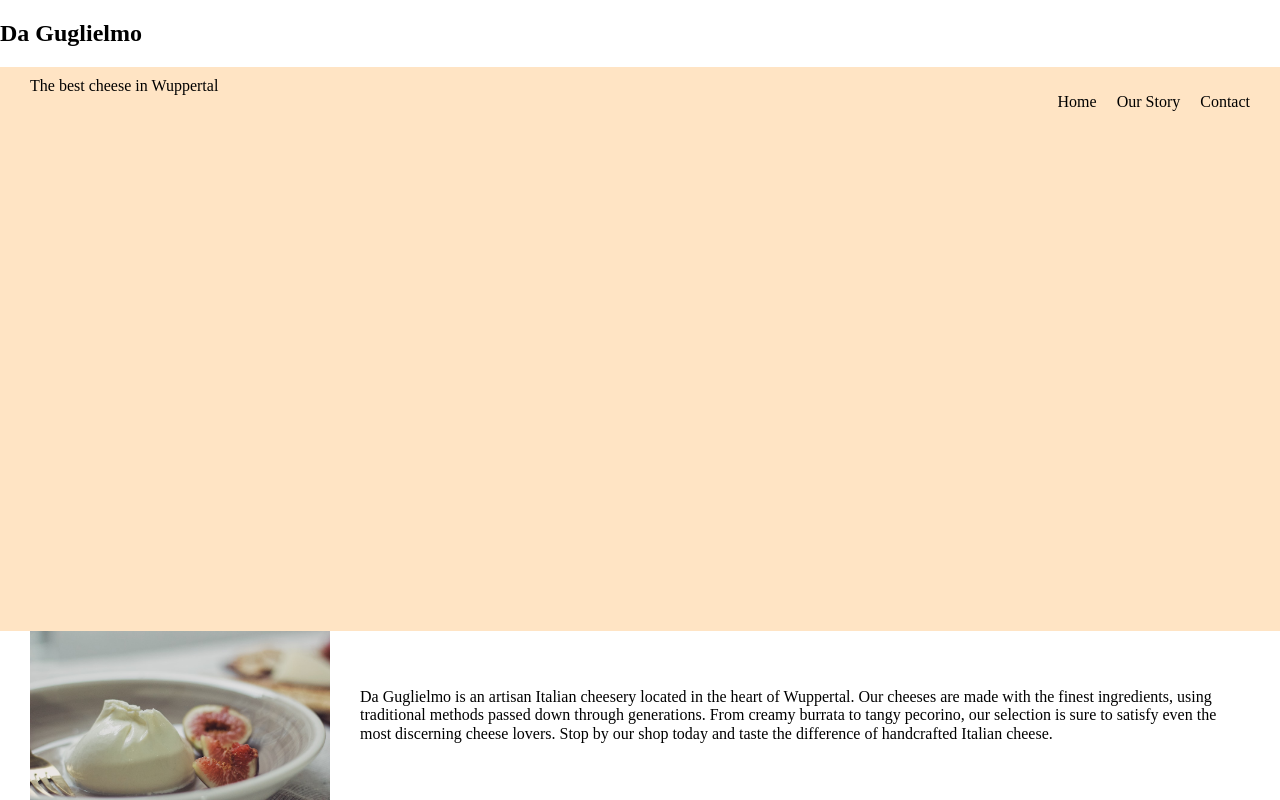
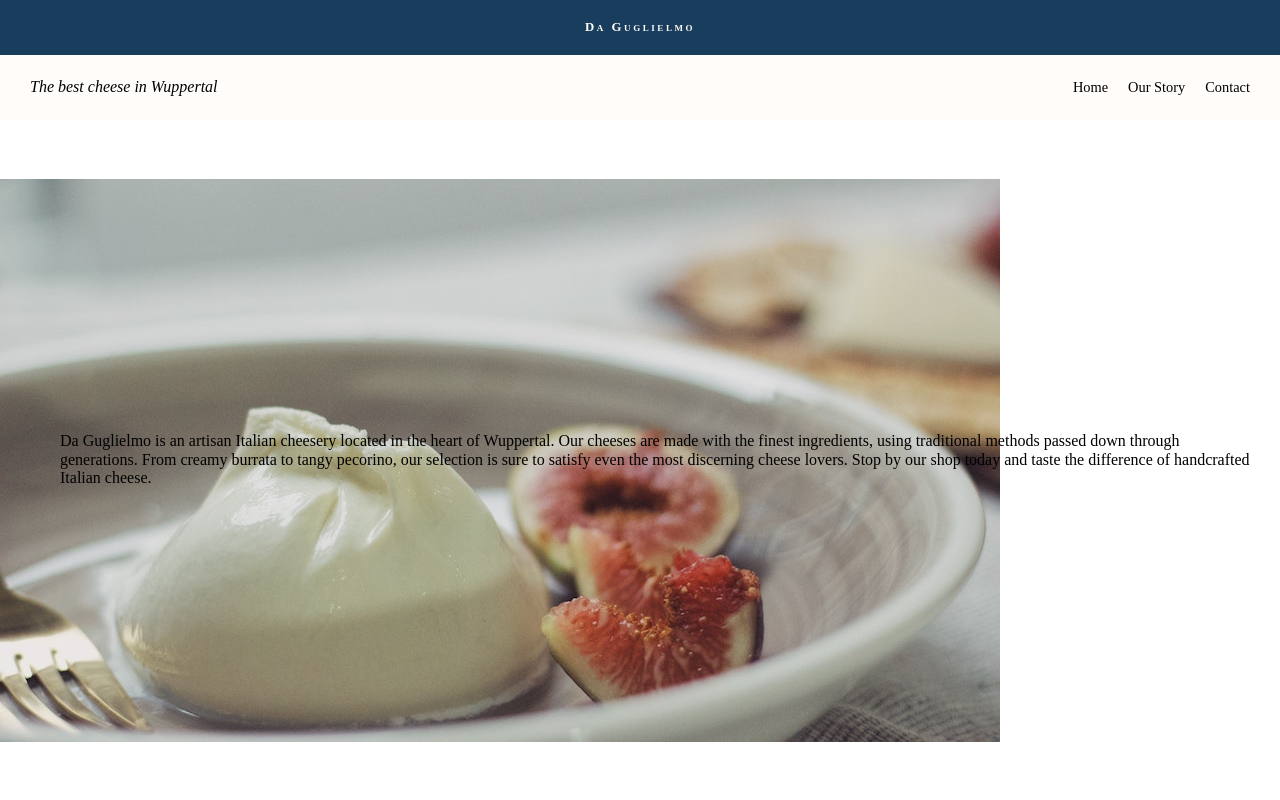
Before and after one commit to bayforino/restaurant-page, a plain HTML site: page index.html in a window 1280 px wide. Drawn offline with Linux system fonts and the light colour scheme; a web font is replaced by a local one.

Commit message:
change many styles

```diff
--- a/style.css
+++ b/style.css
@@ -1,3 +1,8 @@
+:root {
+	padding: 0;
+	margin: 0;
+}
+
 ul {
 	list-style: none;
 	padding: 0;
@@ -9,23 +14,42 @@ p {
 
 #content {
 	display: grid;
-  grid-template-rows: auto 1fr;
+	grid-template-rows: auto auto 1fr;
 	height: 100vh;
+}
+
+#content {
+	font-family: ltc-caslon-pro, serif;
+}
+
+#title-bar {
+	background-color: rgb(24, 61, 93);
+	display: flex;
+	align-items: center;
+	justify-content: center;
+	padding: 20px 0 20px;
+}
+
+#logo {
+	color: rgb(255, 252, 249);
+	letter-spacing: 0.2em;
+	margin: 0;
+  font-variant: small-caps;
+  font-size: .8rem;
 }
 
 #top-bar {
 	padding: 10px 30px 10px 30px;
 	display: grid;
 	grid-template-columns: auto 1fr auto;
-  background-color: bisque;
+	background-color: rgb(255, 252, 249);
 }
 
-#logo-block p {
+#top-bar p {
 	font-style: italic;
-}
-
-#top-bar h1 {
-  margin: 0;
+	display: flex;
+	align-items: center;
+	justify-content: center;
 }
 
 #nav-menu {
@@ -33,20 +57,24 @@ p {
 	display: grid;
 	grid-template-columns: auto auto auto;
 	grid-gap: 20px;
+  font-family: museo-sans;
+  font-weight: 300;
+  font-size: .9rem;
 }
 
 #main-container {
-  display:grid;
+	display: grid;
 	grid-template-columns: 1fr auto auto 1fr;
 	align-items: center;
 	grid-gap: 30px;
 }
 
 #main-image {
-  width: 300px;
-  grid-column-start: 2;
+  max-width:100vw;
+	grid-column-start: 1;
+  grid-column-end: 3;
 }
 
-.text-block{
+.text-block {
 	width: 300px;
 }
```
Lines whose indentation alone changed are shown as unchanged.
